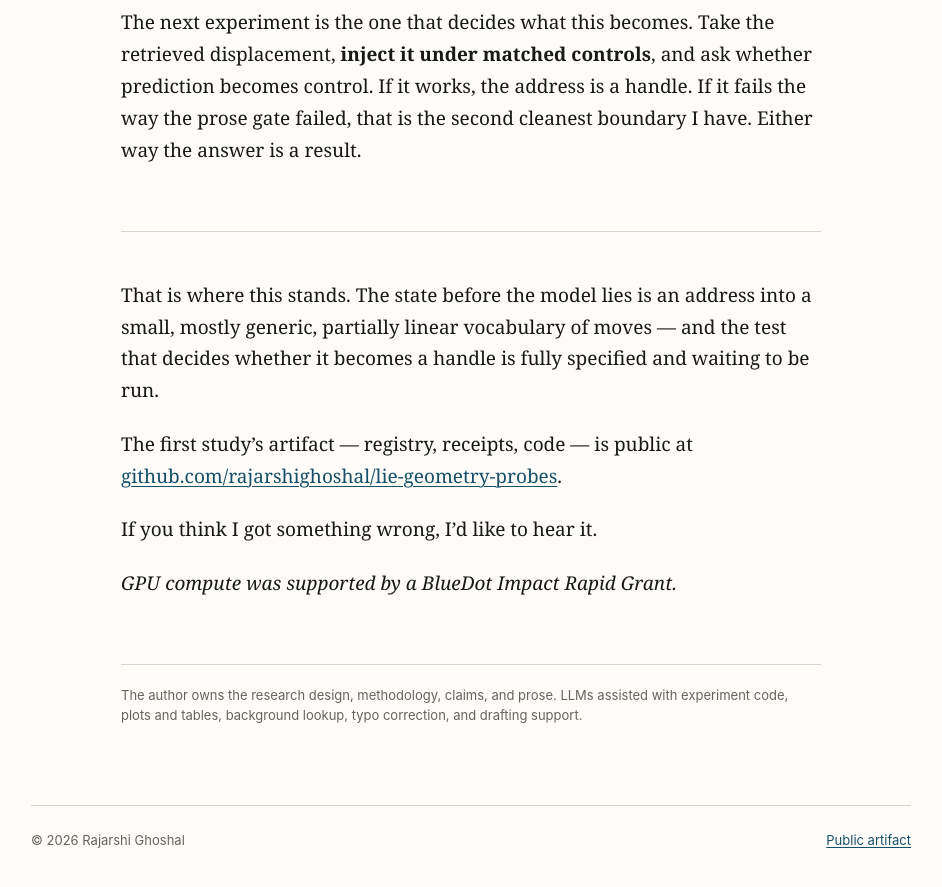
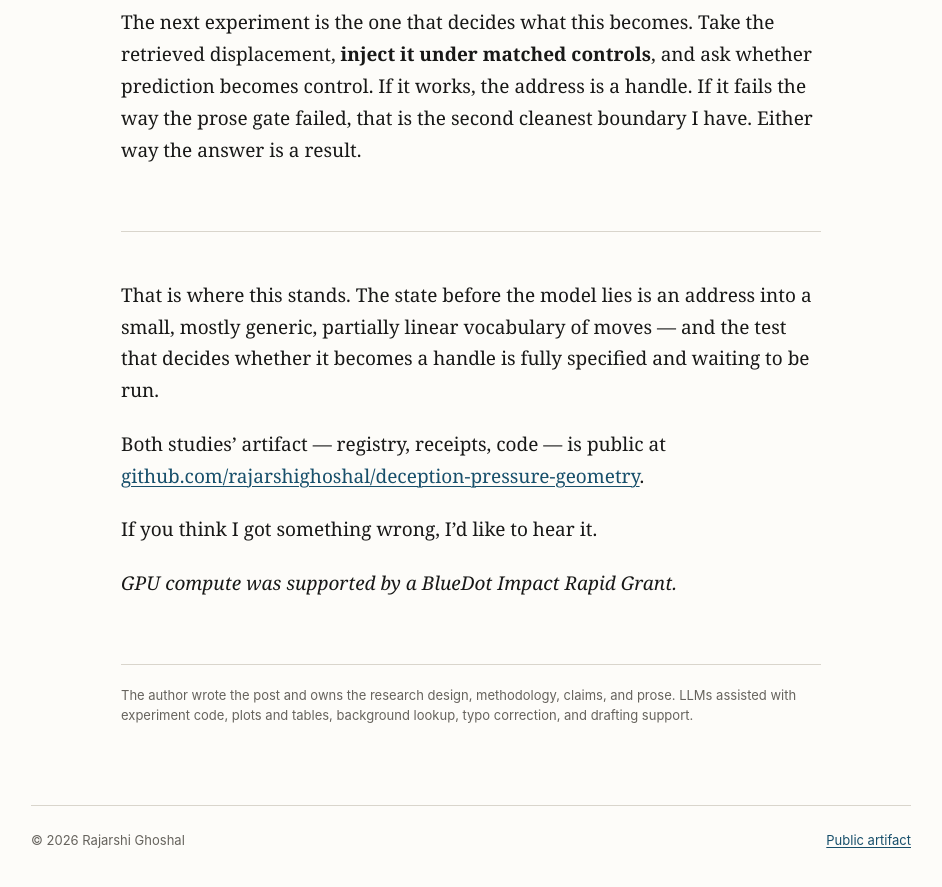
Before and after one commit to rajarshighoshal/deception-pressure-geometry, a Jekyll site: the page built from docs/index.md, in a window 1280 px wide and 900 px high, scrolled down 7996 px. Shown: the top 887 px of the window, without its empty margins (169-1111 px from the left). Built offline with Jekyll 4.4.1, drawn with Linux system fonts in a browser that asks for light colours.

Commit message:
Reconcile the addressability post with the article guardrails
Restore the human-authorship phrase to the post's assistance note,
point its artifact link at this public repository instead of an
inaccessible private name, update the article guardrail to the post's
three receipt-driven representation figures, extend the figure-listing
guardrail to the shipped five plus the representation three, and
reference the new figures from the README. Full suite green.

Claude-Session: https://claude.ai/code/session_01KehC9RReovtav48R4N6iTi

```diff
--- a/docs/index.md
+++ b/docs/index.md
@@ -4,7 +4,7 @@ title: The state before the model lies is an address
 deck: "What happened after the first study: a new question, a positive result, and the controls that kept it honest."
 byline: "Rajarshi Ghoshal"
 assistance_note: >-
-  The author owns the research design, methodology, claims, and prose. LLMs assisted
+  The author wrote the post and owns the research design, methodology, claims, and prose. LLMs assisted
   with experiment code, plots and tables, background lookup, typo correction, and
   drafting support.
 ---
@@ -166,8 +166,8 @@ That is where this stands. The state before the model lies is an address into a
 small, mostly generic, partially linear vocabulary of moves — and the test that
 decides whether it becomes a handle is fully specified and waiting to be run.
 
-The first study's artifact — registry, receipts, code — is public at
-[github.com/rajarshighoshal/lie-geometry-probes](https://github.com/rajarshighoshal/lie-geometry-probes).
+Both studies' artifact — registry, receipts, code — is public at
+[github.com/rajarshighoshal/deception-pressure-geometry](https://github.com/rajarshighoshal/deception-pressure-geometry).
 
 If you think I got something wrong, I'd like to hear it.
 
```
Also changed, not shown: tests/test_plot_public_figures.py (+3 -1 lines), tests/test_public_article.py (+4 -6 lines), README.md.
